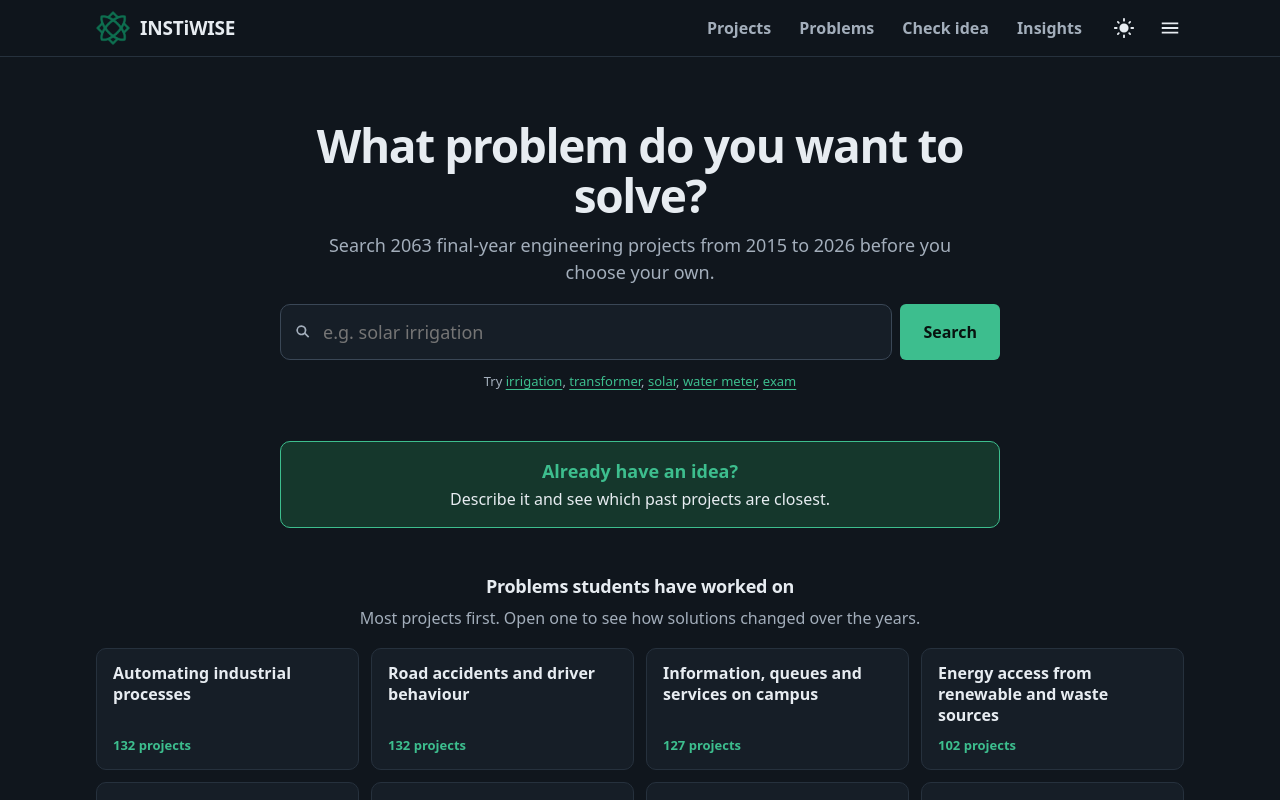
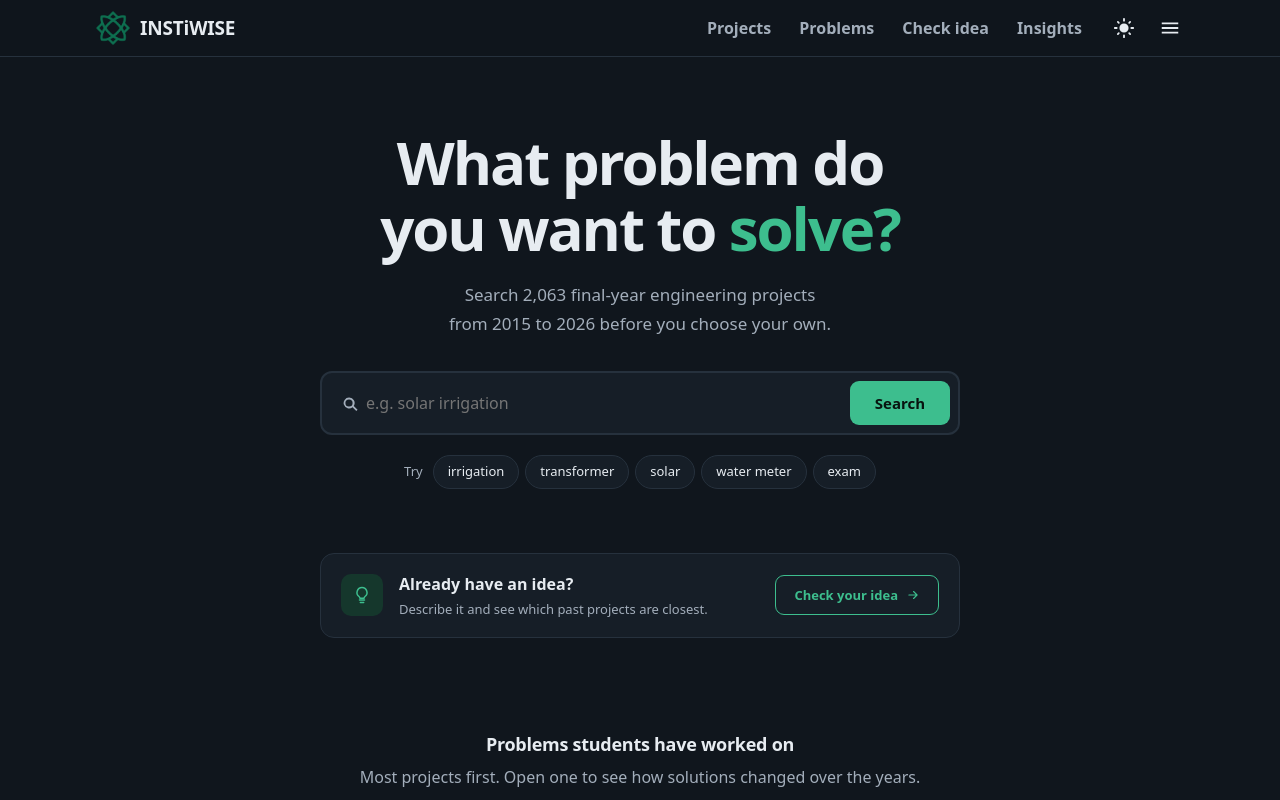
Before and after one commit to mixro/project-dit-hub, a React (Vite) app in the folder app/: page / in a window 1280 px wide. Shown: the top 800 px of the page. Built offline with nearby package versions, Linux system fonts and the light colour scheme.

Commit message:
feat: update hero section ui

```diff
--- a/app/src/components/SearchBox.tsx
+++ b/app/src/components/SearchBox.tsx
@@ -34,7 +34,7 @@ export function SearchBox({ initial = "", placeholder = "Search problems, techno
 
   return (
     <form role="search" className={`search${large ? " search-large" : ""}`} onSubmit={submit}>
-      <svg viewBox="0 0 24 24" width="20" height="20" aria-hidden="true" className="search-icon">
+      <svg viewBox="0 0 20 20" width="18" height="18" aria-hidden="true" className="search-icon">
         <path fill="currentColor" d="M10 4a6 6 0 1 0 3.9 10.6l4.2 4.2 1.4-1.4-4.2-4.2A6 6 0 0 0 10 4Zm0 2a4 4 0 1 1 0 8 4 4 0 0 1 0-8Z" />
       </svg>
       <input
--- a/app/src/pages/Home.tsx
+++ b/app/src/pages/Home.tsx
@@ -10,6 +10,9 @@ export default function Home() {
   useDocumentTitle("");
   const core = useCore();
   const years = core.manifest.counts.years;
+  const count = core.projects.length.toLocaleString("en-US");
+  const from = Math.min(...years);
+  const to = Math.max(...years);
   const unconfirmed = core.sources.filter((s) => s.institutionId === "unconfirmed").length;
 
   // Most-worked-on problems first, so the order itself shows where past effort went.
@@ -27,25 +30,43 @@ export default function Home() {
   return (
     <div className="home">
       <section className="hero">
-        <h1>What problem do you want to solve?</h1>
+        {/* <p className="hero-pill">
+          <span className="hero-pill-dot" aria-hidden="true" />
+          {count} projects · {from}–{to}
+        </p> */}
+        <h1>
+          <span>What problem do</span> <span>you want to <em>solve?</em></span>
+        </h1>
         <p className="lead">
-          Search {core.projects.length} final-year engineering projects from {Math.min(...years)} to {Math.max(...years)} before you choose your own.
+          {/* Line breaks as in the design: after "projects" on wide screens, before "before" on phones. */}
+          <span className="lead-a">Search {count} final-year engineering projects</span> from {from} to {to}{" "}
+          <span className="lead-c">before you choose your own.</span>
         </p>
         <SearchBox large onSubmit={go} placeholder="e.g. solar irrigation" />
         <p className="examples">
-          Try{" "}
-          {EXAMPLES.map((e, i) => (
-            <span key={e}>
-              <Link to={`/projects?q=${encodeURIComponent(e)}`} onClick={() => track("search_performed", { q: e, from: "example" })}>{e}</Link>
-              {i < EXAMPLES.length - 1 ? ", " : ""}
-            </span>
+          <span className="examples-label">Try</span>
+          {EXAMPLES.map((e) => (
+            <Link key={e} to={`/projects?q=${encodeURIComponent(e)}`} className="example-chip" onClick={() => track("search_performed", { q: e, from: "example" })}>{e}</Link>
           ))}
         </p>
       </section>
 
       <Link to="/check" className="idea-cta">
-        <strong>Already have an idea?</strong>
-        <span>Describe it and see which past projects are closest.</span>
+        <span className="idea-cta-icon" aria-hidden="true">
+          <svg viewBox="0 0 24 24" width="20" height="20" fill="none" stroke="currentColor" strokeWidth="1.8" strokeLinecap="round" strokeLinejoin="round">
+            <path d="M9 18h6M10 21h4M12 3a6 6 0 0 0-3.6 10.8c.6.5 1 1.2 1.1 2V16h5v-.2c.1-.8.5-1.5 1.1-2A6 6 0 0 0 12 3Z" />
+          </svg>
+        </span>
+        <span className="idea-cta-text">
+          <strong>Already have an idea?</strong>
+          <span>Describe it and see which past projects are closest.</span>
+        </span>
+        <span className="idea-cta-btn">
+          Check your idea
+          <svg viewBox="0 0 24 24" width="14" height="14" fill="none" stroke="currentColor" strokeWidth="2" strokeLinecap="round" strokeLinejoin="round" aria-hidden="true">
+            <path d="M5 12h14M13 6l6 6-6 6" />
+          </svg>
+        </span>
       </Link>
 
       <section className="index" aria-labelledby="index-h">
--- a/app/src/styles.css
+++ b/app/src/styles.css
@@ -162,13 +162,60 @@ button:disabled, .btn[aria-disabled="true"] { opacity: 0.45; cursor: not-allowed
 .search-sticky { position: sticky; top: calc(56px + env(safe-area-inset-top, 0px)); z-index: 10; background: var(--paper); padding: 8px 0 12px; margin-top: -8px; }
 
 /* ---------- home ---------- */
+/* Centred hero: count pill, two-line headline, search with the button inside the box,
+   example chips, then the idea card. Phone first; wider rules in the media queries below. */
 .home { background: var(--hero-wash) top center / 100% 460px no-repeat; }
-.hero { padding: 20px 0 8px; max-width: 720px; }
-.hero h1 { font-size: var(--fs-2xl); font-weight: 800; letter-spacing: -0.03em; line-height: 1.08; margin-bottom: 12px; }
-.examples { margin-top: 12px; color: var(--ink-2); font-size: var(--fs-sm); }
-.idea-cta { display: flex; flex-direction: column; gap: 2px; margin: 24px 0 36px; padding: 16px 18px; max-width: 720px; border: 1.5px solid var(--accent); border-radius: var(--radius); background: var(--accent-soft); color: var(--ink); text-decoration: none; }
-.idea-cta strong { color: var(--accent); font-size: var(--fs-md); }
-.idea-cta:hover { color: var(--ink); background: color-mix(in srgb, var(--accent-soft) 70%, var(--accent) 8%); }
+.hero { max-width: 640px; margin: 0 auto; padding: 22px 0 0; text-align: center; }
+.hero-pill {
+  display: inline-flex; align-items: center; gap: 7px; margin: 0 0 18px; padding: 0 12px; min-height: 27px;
+  border: 1px solid color-mix(in srgb, var(--accent) 35%, transparent); border-radius: 999px;
+  background: var(--accent-soft); color: var(--accent); font-size: 0.75rem; font-weight: 600; font-variant-numeric: tabular-nums;
+}
+.hero-pill-dot { width: 6px; height: 6px; border-radius: 50%; background: var(--accent); }
+.hero h1 { font-size: 2.375rem; font-weight: 750; letter-spacing: -0.035em; line-height: 1.12; margin: 0 0 14px; }
+.hero h1 > span { display: block; } /* the break always falls after "do", as in the design */
+.hero h1 em { font-style: normal; color: var(--accent); }
+.hero .lead-c { display: block; }
+.hero .lead { max-width: 17.25rem; margin: 0 auto 22px; font-size: 0.9375rem; line-height: 1.7; }
+
+/* Search: one box holding the icon, the field and the button (button drops below on phones). */
+.hero .search {
+  flex-wrap: wrap; gap: 6px; padding: 6px; text-align: left;
+  background: var(--surface); border: 2px solid var(--rule); border-radius: 12px; box-shadow: var(--shadow-1);
+}
+.hero .search:focus-within { border-color: var(--accent); box-shadow: 0 0 0 3px var(--accent-soft); }
+.hero .search input,
+.hero .search input:focus { flex: 1 1 100%; height: 48px; padding: 0 40px 0 38px; border: 0; background: none; box-shadow: none; font-size: 0.9375rem; }
+.hero .search-icon { left: 18px; top: 20px; width: 18px; height: 18px; }
+.hero .search-clear, .hero .search:has(.search-go) .search-clear { top: 13px; right: 10px; }
+.hero .search-go { flex: 1 1 100%; height: 46px; min-height: 46px; padding: 0 22px; border-radius: 9px; font-size: 0.9375rem; }
+
+.examples { display: flex; flex-wrap: wrap; justify-content: center; align-items: center; gap: 8px 6px; margin: 16px 0 0; color: var(--ink-2); font-size: 0.8125rem; }
+.examples-label { margin-right: 4px; }
+.example-chip {
+  display: inline-flex; align-items: center; min-height: 34px; padding: 0 14px;
+  border: 1px solid var(--rule); border-radius: 999px; background: var(--surface);
+  color: var(--ink); font-weight: 400; text-decoration: none; transition: border-color 0.15s, color 0.15s;
+}
+.example-chip:hover { border-color: var(--accent); color: var(--accent); }
+
+/* Idea card: icon, text and an outlined call to action; the whole card is the link. */
+.idea-cta {
+  display: grid; grid-template-columns: auto 1fr; align-items: center; gap: 12px 14px;
+  max-width: 640px; margin: 36px auto 56px; padding: 16px;
+  background: var(--surface); border: 1px solid var(--rule); border-radius: 14px; box-shadow: var(--shadow-1);
+  color: var(--ink); text-decoration: none; transition: border-color 0.15s;
+}
+.idea-cta:hover { color: var(--ink); border-color: color-mix(in srgb, var(--accent) 45%, var(--rule)); }
+.idea-cta-icon { display: inline-flex; align-items: center; justify-content: center; width: 42px; height: 42px; border-radius: 10px; background: var(--accent-soft); color: var(--accent); }
+.idea-cta-text { display: contents; }
+.idea-cta-text strong { font-size: 1rem; font-weight: 700; }
+.idea-cta-text > span { grid-column: 1 / -1; color: var(--ink-2); font-size: 0.8125rem; line-height: 1.55; }
+.idea-cta-btn {
+  grid-column: 1 / -1; display: inline-flex; align-items: center; justify-content: center; gap: 8px; min-height: 48px; padding: 0 18px;
+  border: 1px solid var(--accent); border-radius: 9px; color: var(--accent); font-size: 0.8125rem; font-weight: 600; white-space: nowrap;
+}
+.idea-cta:hover .idea-cta-btn { background: var(--accent-soft); }
 
 /* Problems as an equal-size card grid, ordered by project count. */
 .index { margin-top: 8px; }
@@ -378,7 +425,16 @@ button:disabled, .btn[aria-disabled="true"] { opacity: 0.45; cursor: not-allowed
 @media (min-width: 640px) {
   .compare-legend, .compare-stack { display: none; }
   .table-scroll { display: block; }
-  .hero h1 { font-size: 2.875rem; }
+  /* Home: search button back inside the row; idea card in one row. */
+  .hero .search { flex-wrap: nowrap; padding: 8px 8px 8px 6px; }
+  .hero .search input, .hero .search input:focus { flex: 1 1 auto; height: 44px; font-size: 1rem; }
+  .hero .search-icon { top: auto; }
+  .hero .search-clear, .hero .search:has(.search-go) .search-clear { top: auto; right: 116px; }
+  .hero .search-go { flex: 0 0 auto; width: 100px; height: 44px; min-height: 44px; padding: 0; }
+  .idea-cta { grid-template-columns: auto 1fr auto; gap: 16px; padding: 18px 20px; }
+  .idea-cta-text { display: flex; flex-direction: column; gap: 3px; min-width: 0; }
+  .idea-cta-text > span { grid-column: auto; }
+  .idea-cta-btn { grid-column: auto; min-height: 40px; }
   .facts { grid-template-columns: repeat(4, minmax(0, 1fr)); }
   .insight-grid { grid-template-columns: 1fr 1fr; }
   .tray { left: auto; right: 24px; width: 420px; }
@@ -399,10 +455,15 @@ button:disabled, .btn[aria-disabled="true"] { opacity: 0.45; cursor: not-allowed
   .sheet-backdrop.menu-backdrop { display: block; }
   .search-sticky { top: 56px; }
 
-  /* Home: centred column above a full-width problem grid. */
-  .hero { margin: 0 auto; padding-top: 32px; text-align: center; }
-  .hero .lead { margin-left: auto; margin-right: auto; }
-  .idea-cta { margin: 28px auto 48px; align-items: center; text-align: center; }
+  /* Home: larger hero, centred column above a full-width problem grid. */
+  .hero { padding-top: 40px; }
+  .hero-pill { margin-bottom: 26px; min-height: 28px; }
+  .hero h1 { font-size: 3.75rem; line-height: 1.1; margin-bottom: 20px; }
+  .hero .lead-a { display: block; }
+  .hero .lead-c { display: inline; }
+  .hero .lead { max-width: 30rem; margin-bottom: 32px; font-size: 1.0625rem; }
+  .examples { margin-top: 20px; }
+  .idea-cta { margin: 64px auto 96px; }
   .index > h2, .index > .muted { text-align: center; }
   .home .notice { max-width: 720px; margin-left: auto; margin-right: auto; }
 }
```
